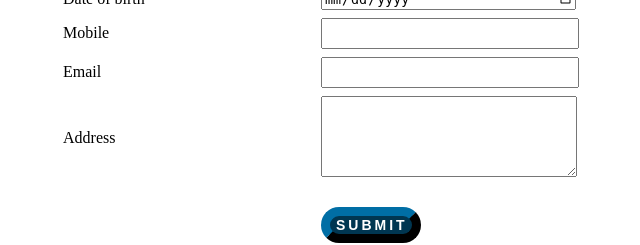
After one commit to shiblykt/dj-baabtra, a Django app: page /contactus in a window 1480 px wide. The commit adds this page. Shown: the part 309-554 px from the top of the page, without its empty margins (419-1059 px from the left). Run offline with Django 4.2, Linux system fonts and the light colour scheme.

Commit message:
templates added

```diff
--- /dev/null
+++ b/user/static/style/contactus.css
@@ -0,0 +1,46 @@
+body{
+    margin-left: 50px;
+    margin-right: 50px;
+}
+.container-contact-div{
+ width: 100%;
+ height: none;
+ background-color:none;
+}
+#iframe{
+
+
+}
+.form-div{
+    margin: auto;
+    height: none;
+    background-color:none;
+    float: none;
+}
+input[type=text]{
+    width:250px;
+    height: 25px;
+}
+input[type=date]{
+    width:250px;
+}
+td{
+    width: 250px;
+}
+.button{
+    width:100px;
+    border-width: 9px;
+    border-color: #003651;
+    font-family: 'poppins',Arial, Helvetica, sans-serif;
+    text-transform: uppercase;
+    text-decoration: none;
+    border-radius: 100px;
+    font-weight: 600;
+    color: #ffffff;
+    background-color:#003651 ;
+    letter-spacing: 3px;
+    font-size: 14px;
+}
+textarea{
+    width: 250px;
+}
--- a/user/static/style/courses.css
+++ b/user/static/style/courses.css
@@ -1,3 +1,7 @@
+body{
+    margin-left: 50px;
+    margin-right: 50px;
+}
 #paradiv{
     background-color: #111130;
     color: white;
--- /dev/null
+++ b/user/templates/contactus.html
@@ -0,0 +1,49 @@
+{% load static %}
+{% include 'header.html' %}
+<!DOCTYPE html>
+<html lang="en">
+<head>
+    <meta charset="UTF-8">
+    <meta http-equiv="X-UA-Compatible" content="IE=edge">
+    <meta name="viewport" content="width=device-width, initial-scale=1.0">
+    <title>Document</title>
+    <link rel="stylesheet" href="{% static 'style/contactus.css' %}">
+</head>
+<body>
+
+        <div class="form-div">
+            <table border="0px" cellpadding="3" align="center">
+                <tr>
+                     <th colspan="2"><h3>Contact us</h3></th>
+                </tr>
+                <tr>
+                    <td>Name</td><td><input type="text"></td>
+                </tr>
+               <tr>
+                   <td>Gender</td><td><input type="radio" name="gender">male <input type="radio" name="gender">female
+               </tr>
+               <tr>
+                   <td>Date of birth</td><td><input type="date"></td>
+               </tr>
+               <tr>
+                   <td>Mobile</td><td><input type="text"></td>
+
+               </tr>
+               <tr>
+                   <td>Email</td><td><input type="text"></td>
+               </tr>
+               <tr>
+                   <td>Address</td><td><textarea name="address" id="address" cols="30" rows="5"></textarea></td>
+
+               </tr>
+               <tr>
+                  <td></td> <td><br><button align="right" class="button">submit</button></td>
+               </tr>
+            </table>
+        </div>
+        <iframe width="1400px" id="iframe" height="400px" src="https://www.google.com/maps/embed?pb=!1m18!1m12!1m3!1d3913.1814413896614!2d75.83178211475325!3d11.24805939200256!2m3!1f0!2f0!3f0!3m2!1i1024!2i768!4f13.1!3m3!1m2!1s0x3ba6417ede0da4a7%3A0x55472e805eede531!2sbaabtra.com%20-%20Cyber%20Square%20Professional!5e0!3m2!1sen!2sin!4v1647254306273!5m2!1sen!2sin" width="600" height="450" style="border:0;" allowfullscreen="" loading="lazy"></iframe>
+
+
+</body>
+</html>
+{% include 'footer.html' %}
--- a/user/templates/header.html
+++ b/user/templates/header.html
@@ -26,8 +26,8 @@
     <!--nav bar-->
     <div class="navbar"><ul>
         <a href="{% url 'master' %}"><li>Home</li></a>
-        <a href="courses"><li>Courses</li></a>
-        <a href="contact us"> <li>Contact Us</li></a>
+        <a href="{% url 'courses' %}"><li>Courses</li></a>
+        <a href="{% url 'contactus' %}"> <li>Contact Us</li></a>
     </ul></div>
 
 </body>
--- a/user/urls.py
+++ b/user/urls.py
@@ -4,4 +4,5 @@ from . import views
 urlpatterns = [
    path('',views.master,name='master'),
    path('courses',views.courses,name='courses'),
+   path('contactus',views.contactus,name='contactus'),
 ]
--- a/user/views.py
+++ b/user/views.py
@@ -6,3 +6,6 @@ def master(request):
 
 def courses(request):
     return render(request,'courses.html')
+
+def contactus(request):
+    return render(request,'contactus.html')
```
